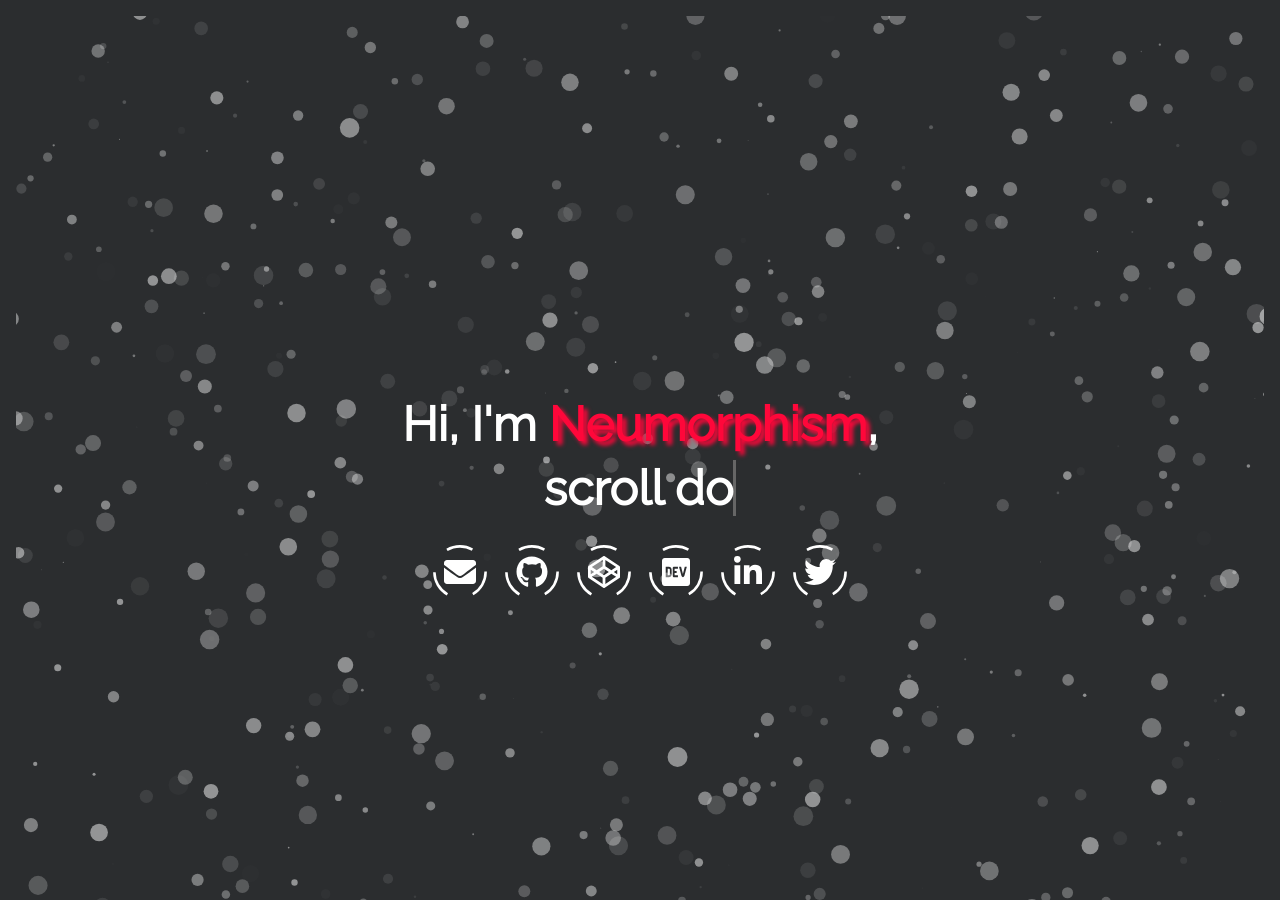
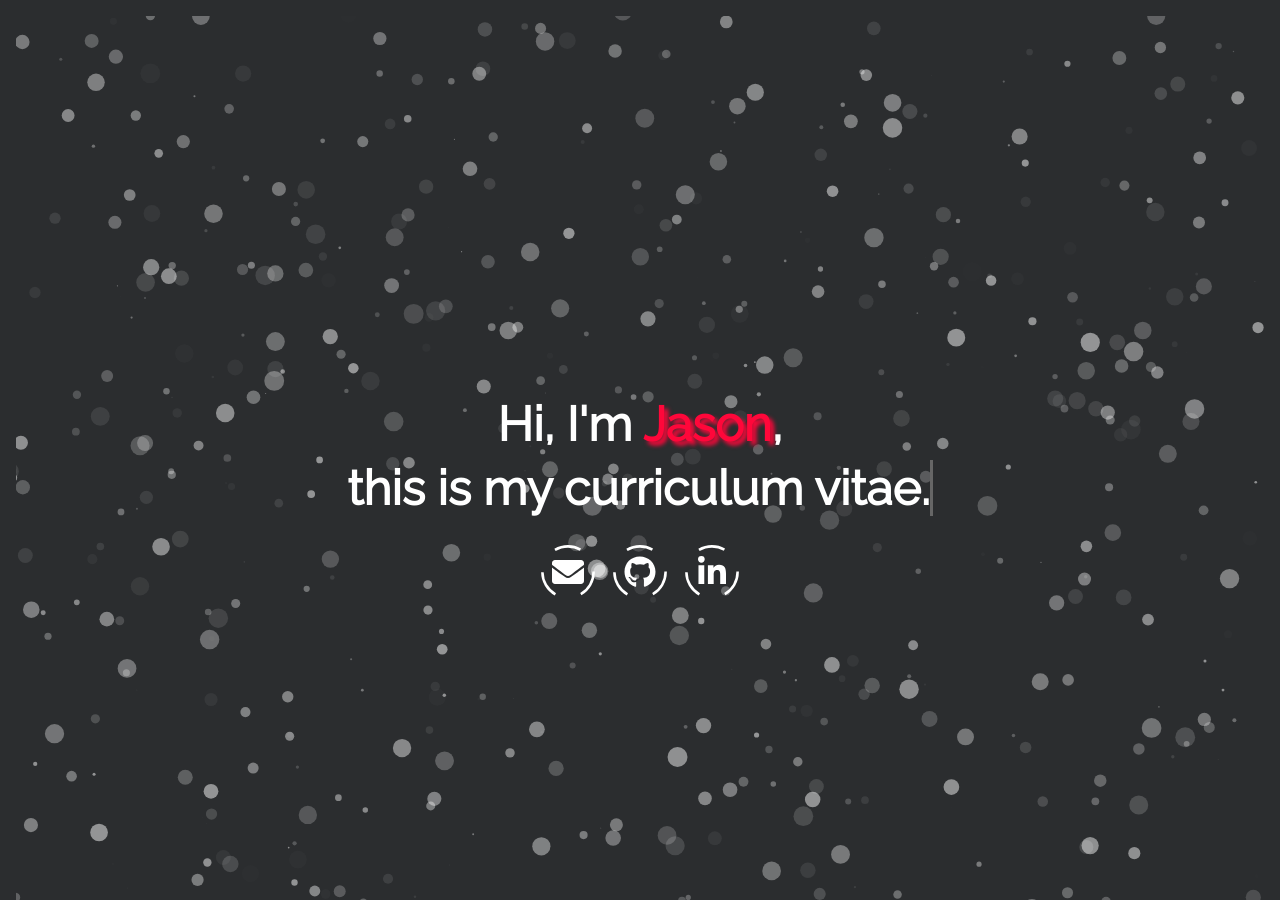
Before and after one commit to eatjason/eatjason.github.io, a Jekyll site: the page built from index.html, in a window 1280 px wide and 900 px high. Built offline with Jekyll 4.4.1, drawn with Linux system fonts in a browser that asks for light colours; part of the change alters nothing that is shown.

```diff
--- a/_config.yml
+++ b/_config.yml
@@ -2,29 +2,29 @@
 
 # GENERAL SITE SETTINGS
 # title: This will be displayed as the website's name in your browser tab.
-title: Neumorphism
+title: Jason's Curriculum Vitae
 # description: This will be meta HTML tag content. This can be ignored.
-description: Personal website powered by Jekyll
+description: this is my curriculum vitae.
 # baseurl: The subpath of your site
 # > set this to "", if you renamed the repository to <user>.github.io
 baseurl: ""
 
 # LANDING PAGE
 # username: This will displayed on the landing page as your name.
-username: Neumorphism
+username: Jason
 # typing_text: This will be typed before 'scroll down for more'.
 # > set this to your job title, e.g. Fullstack Developer
-typing_text: Jekyll Theme
+typing_text: this is my curriculum vitae.
 # email: Your E-Mail address for the email button.
-email: email@example.com
+email: eatonj@umich.edu
 # For every social button you want to display, set your username or userid
 # If you do not use one of the following websites, then leave it empty
 # > twitter_username:
-github_username: longpdo
-codepen_username: exampleUser
-dev_username: exampleUser
-linkedin_username: exampleUser
-twitter_username: exampleUser
+github_username: eatjason
+#codepen_username: exampleUser
+#dev_username: exampleUser
+linkedin_username: eatjason
+#twitter_username: eatjason
 
 # ABOUT ME SECTION
 # show_aboutme_card:
```
